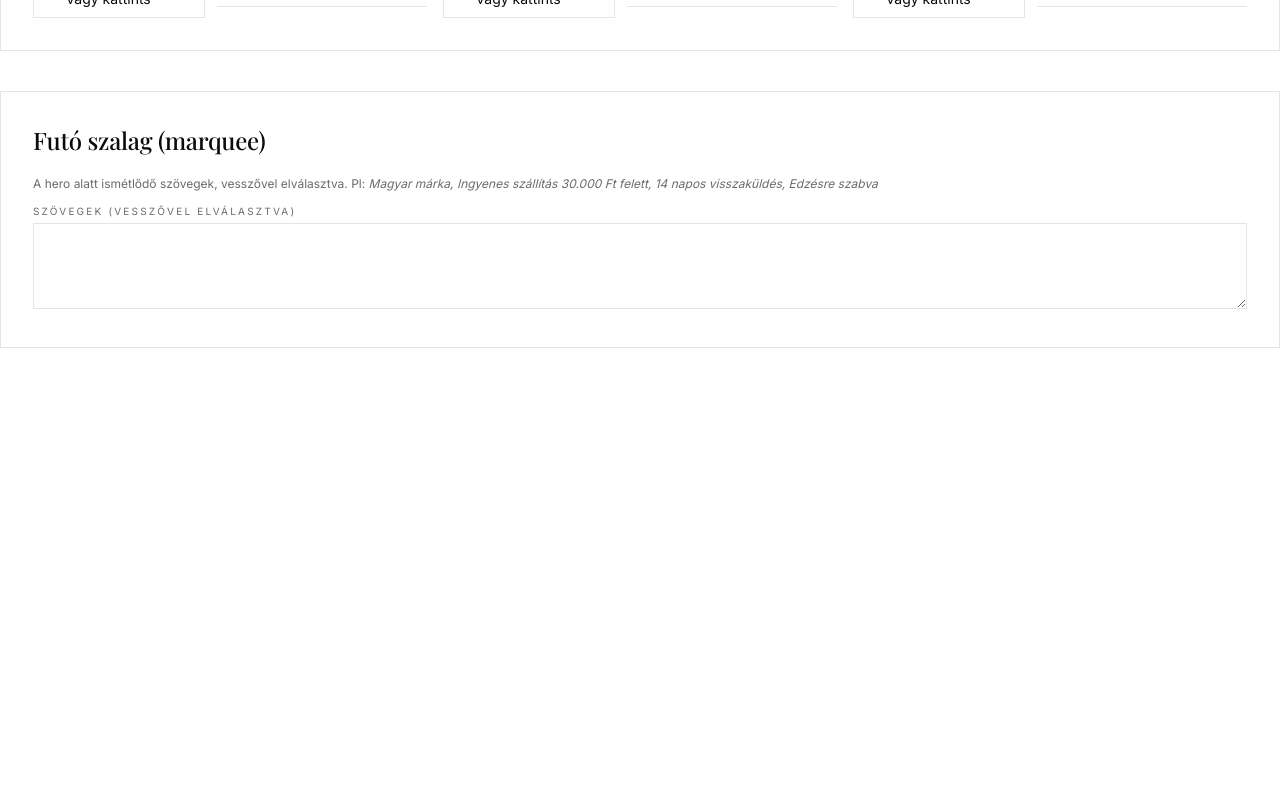
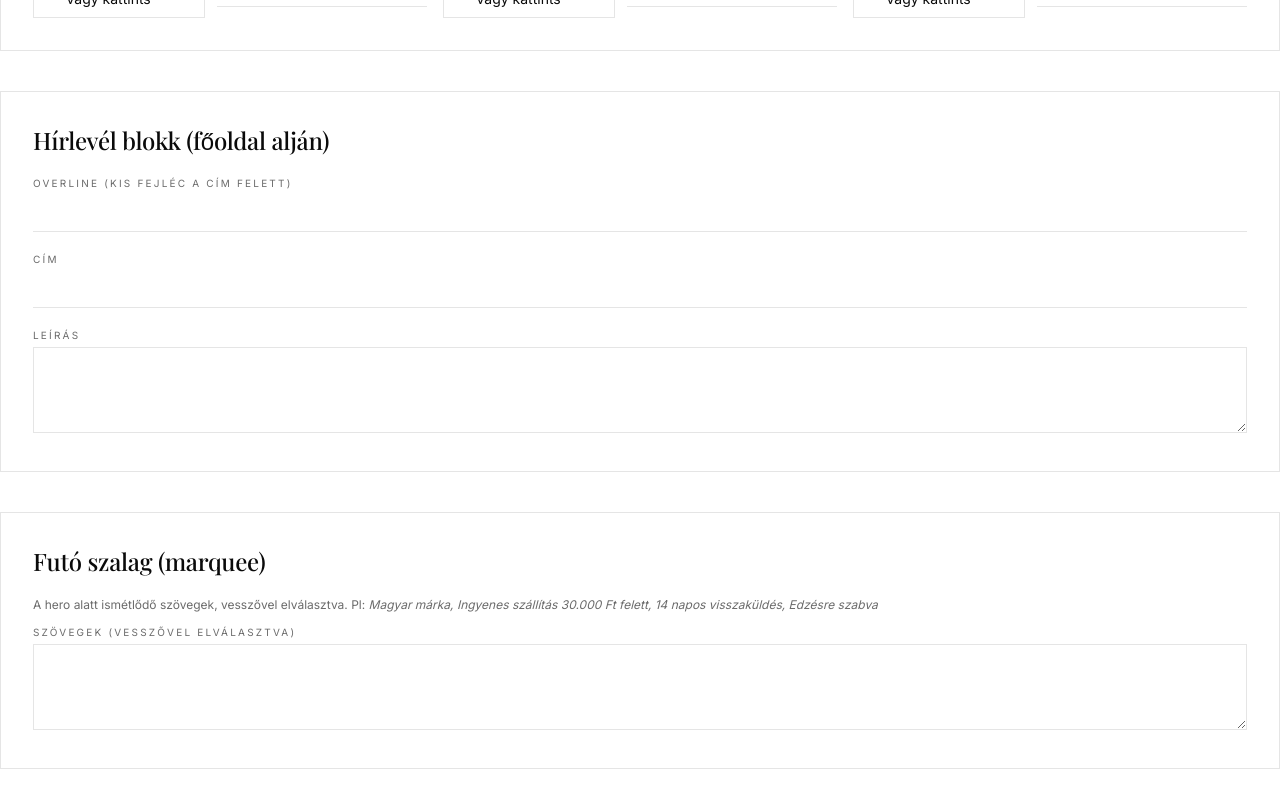
Before and after one commit to hrvt7/webaruhaz, a Next.js app: page /admin/landing in a window 1280 px wide. Shown: the part 3600-4407 px from the top of the page. Before the commit the page ends 4069 px from the top, so only its background shows below. Built offline with nearby package versions, Linux system fonts and the light colour scheme; no server answers; the database is empty.

Commit message:
feat: hírlevél blokk szövege szerkeszthető adminban (overline, cím, leírás)

```diff
--- a/src/app/admin/landing/LandingForm.tsx
+++ b/src/app/admin/landing/LandingForm.tsx
@@ -129,6 +129,25 @@ export default function LandingForm({
         </div>
       </Section>
 
+      <Section title="Hírlevél blokk (főoldal alján)">
+        <Text
+          label="Overline (kis fejléc a cím felett)"
+          v={state.newsletter?.overline || ""}
+          on={(v) => setState({ ...state, newsletter: { overline: v, title: state.newsletter?.title || "", body: state.newsletter?.body || "" } })}
+        />
+        <Text
+          label="Cím"
+          v={state.newsletter?.title || ""}
+          on={(v) => setState({ ...state, newsletter: { overline: state.newsletter?.overline || "", title: v, body: state.newsletter?.body || "" } })}
+        />
+        <Area
+          label="Leírás"
+          rows={3}
+          v={state.newsletter?.body || ""}
+          on={(v) => setState({ ...state, newsletter: { overline: state.newsletter?.overline || "", title: state.newsletter?.title || "", body: v } })}
+        />
+      </Section>
+
       <Section title="Futó szalag (marquee)">
         <div className="text-xs text-muted mb-3">
           A hero alatt ismétlődő szövegek, vesszővel elválasztva. Pl: <em>Magyar márka, Ingyenes szállítás 30.000 Ft felett, 14 napos visszaküldés, Edzésre szabva</em>
--- a/src/app/page.tsx
+++ b/src/app/page.tsx
@@ -29,7 +29,7 @@ export default async function Home() {
       <CollectionHighlight data={landing.collection_highlight} />
       <EditorialGrid data={landing.editorial} />
       <Partnership />
-      <Newsletter />
+      <Newsletter data={landing.newsletter} />
     </>
   );
 }
--- a/src/components/home/Newsletter.tsx
+++ b/src/components/home/Newsletter.tsx
@@ -2,23 +2,51 @@
 
 import { useState } from "react";
 import { useT } from "@/i18n/provider";
+import { LandingContent } from "@/lib/store";
 
-export default function Newsletter() {
-  const { t } = useT();
+const FALLBACK = {
+  hu: {
+    overline: "Hírlevél",
+    title: "Iratkozz fel a hírlevelünkre",
+    body: "Új kollekciók, akciós kódok, csendes ajánlatok — havonta egyszer, nem többször.",
+  },
+  en: {
+    overline: "Newsletter",
+    title: "Join our newsletter",
+    body: "New collections, discount codes, quiet offers — once a month, no more.",
+  },
+  de: {
+    overline: "Newsletter",
+    title: "Abonniere unseren Newsletter",
+    body: "Neue Kollektionen, Rabattcodes, leise Angebote — einmal im Monat, nicht mehr.",
+  },
+};
+
+export default function Newsletter({
+  data,
+}: {
+  data?: LandingContent["newsletter"];
+}) {
+  const { t, locale } = useT();
   const [email, setEmail] = useState("");
   const [sent, setSent] = useState(false);
+
+  const fb = FALLBACK[locale];
+  const overline = data?.overline?.trim() || fb.overline;
+  const title = data?.title?.trim() || fb.title;
+  const body = data?.body?.trim() || fb.body;
 
   return (
     <section className="bg-ink text-white py-24">
       <div className="mx-auto max-w-2xl px-6 text-center">
         <div className="text-[11px] tracking-widest-3 uppercase opacity-70 mb-5">
-          {t.home.theJournal}
+          {overline}
         </div>
         <h2 className="font-display text-3xl md:text-5xl leading-tight">
-          {t.home.joinJournal}
+          {title}
         </h2>
         <p className="mt-5 text-sm md:text-base opacity-80 max-w-md mx-auto">
-          {t.home.journalSub}
+          {body}
         </p>
         {sent ? (
           <div className="mt-10 text-sm opacity-90">{t.home.thanksSubscribe}</div>
--- a/src/lib/store.ts
+++ b/src/lib/store.ts
@@ -63,6 +63,11 @@ export type LandingContent = {
     image1: string;
     image2: string;
     image3: string;
+  };
+  newsletter?: {
+    overline: string;
+    title: string;
+    body: string;
   };
 };
 
```
